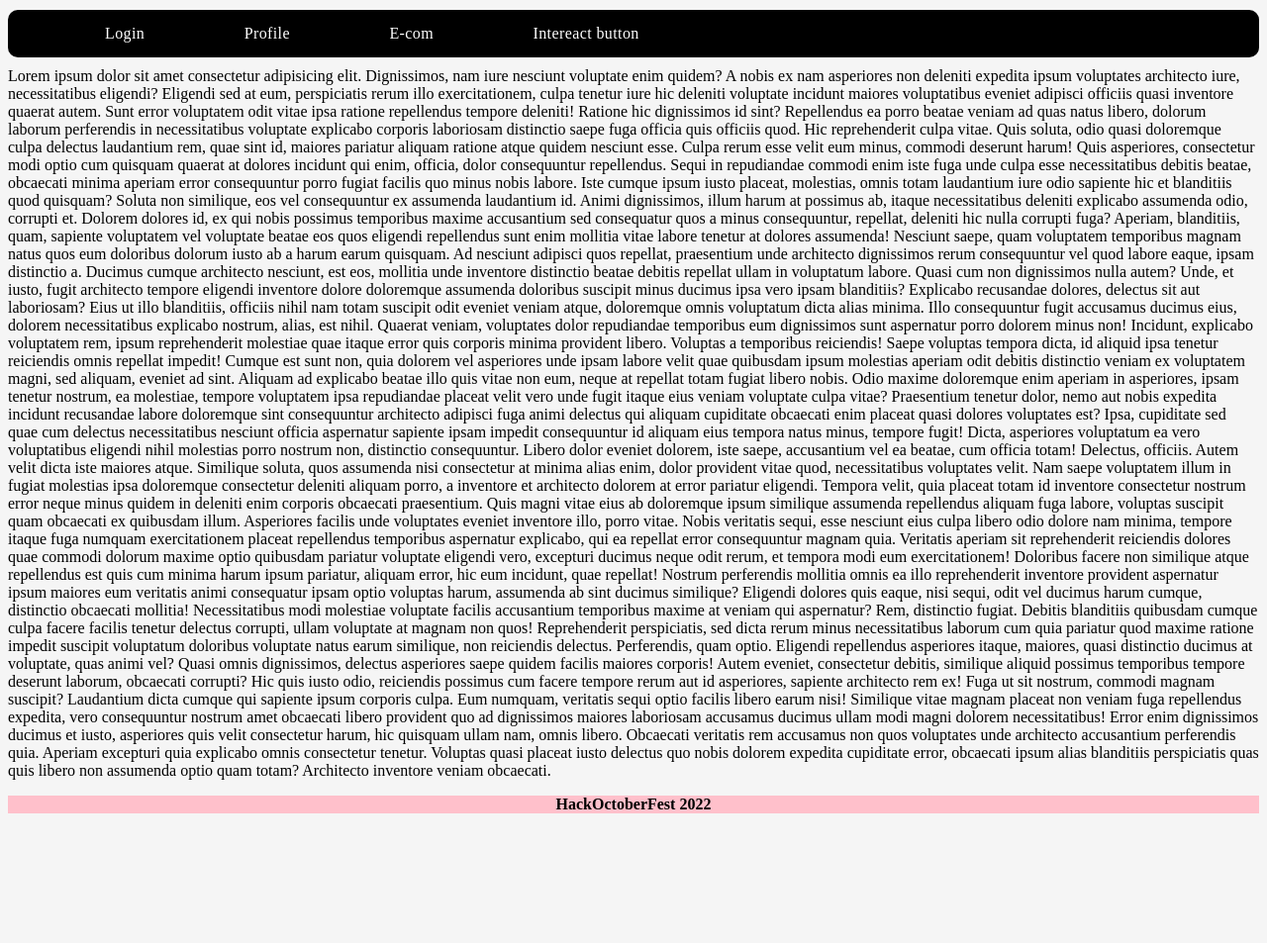
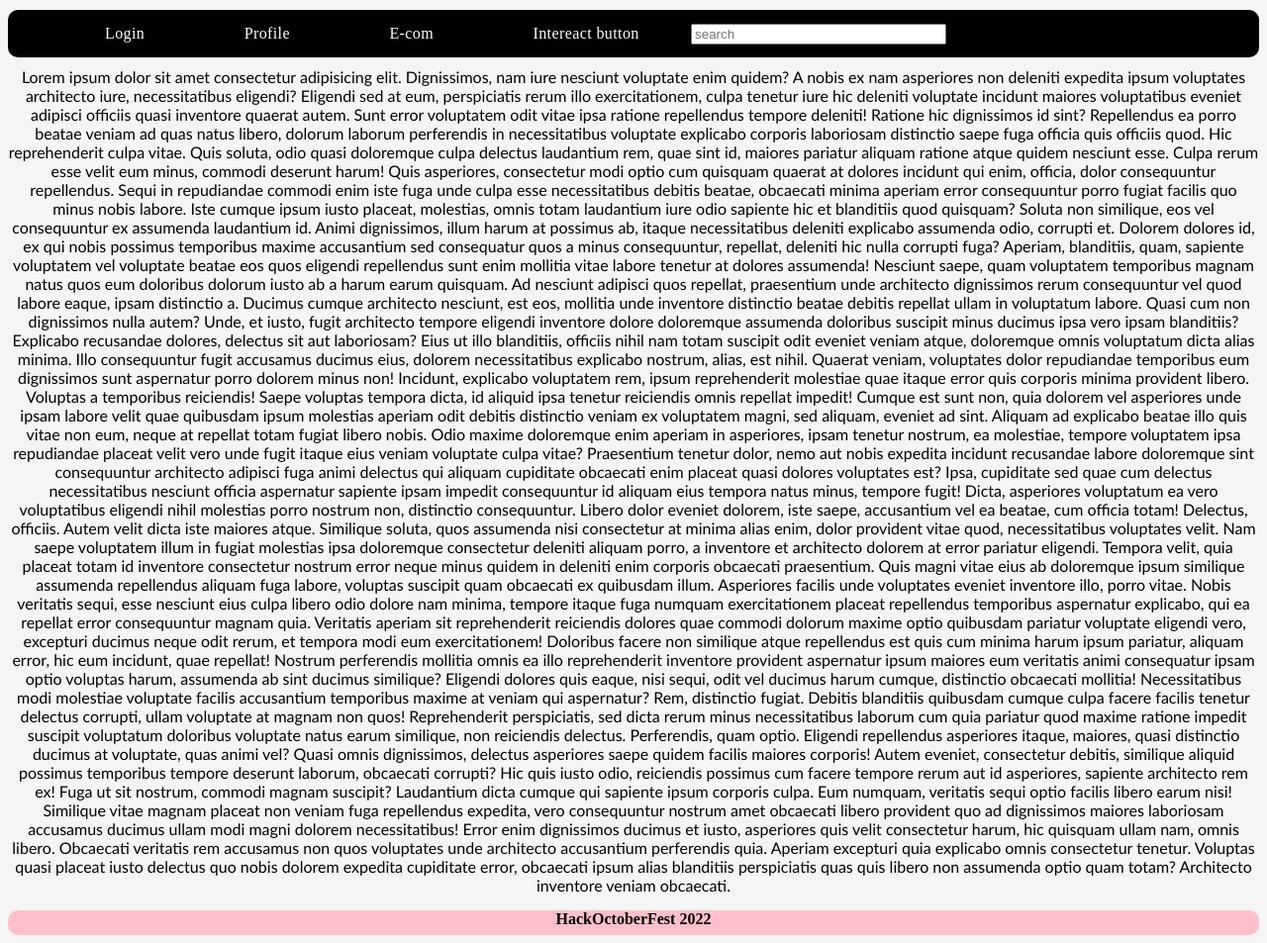
Before and after one commit to Anant7393/HackOctoberFest-2022, a plain HTML site: page index.html in a window 1280 px wide. Shown: the whole page at 99% size. Before the commit the page ends 838 px from the top, so only its background shows below. Drawn offline with nearby package versions, Linux system fonts and the light colour scheme.

Commit message:
Update index.html

```diff
--- a/index.html
+++ b/index.html
@@ -18,9 +18,10 @@
         <li>
           <a href="./micro-interaction-button/index.html">Intereact button</a>
         </li>
+        <input type="text" placeholder="search" style="width: 250px;">
       </ul>
     </nav>
-    <!-- <div class="filler two"> -->
+    <div class="filler two">
       Lorem ipsum dolor sit amet consectetur adipisicing elit. Dignissimos, nam
       iure nesciunt voluptate enim quidem? A nobis ex nam asperiores non
       deleniti expedita ipsum voluptates architecto iure, necessitatibus
@@ -129,7 +130,7 @@
       ipsum alias blanditiis perspiciatis quas quis libero non assumenda optio
       quam totam? Architecto inventore veniam obcaecati.
     </div>
-    <footer style="background-color: pink;">
+    <footer style="background-color: pink;width: 100%; height: 25px; border-radius: 10px;">
       <center><b><p>HackOctoberFest 2022</p></b></center>
     </footer>
     <script src="https://cdnjs.cloudflare.com/ajax/libs/jquery/2.1.3/jquery.min.js"></script>
```
